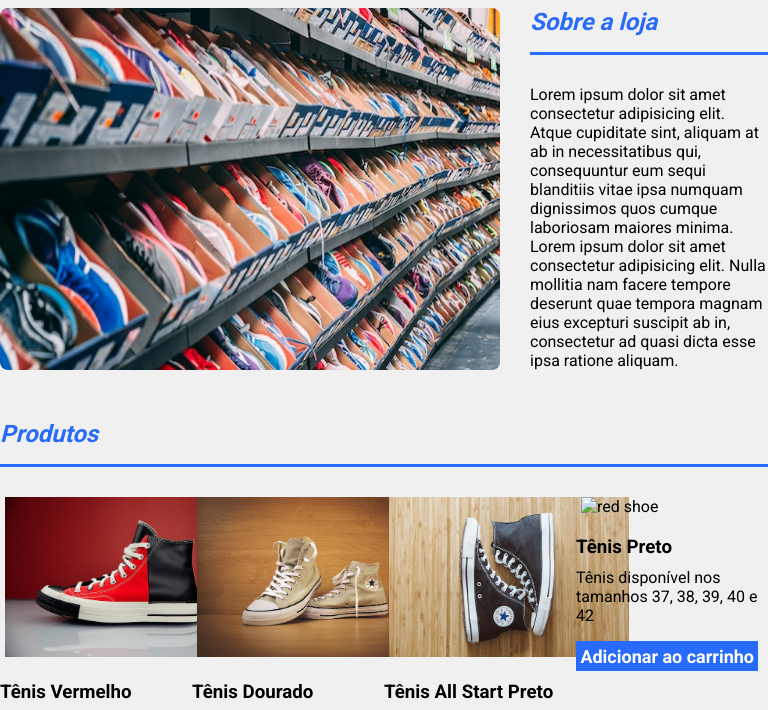
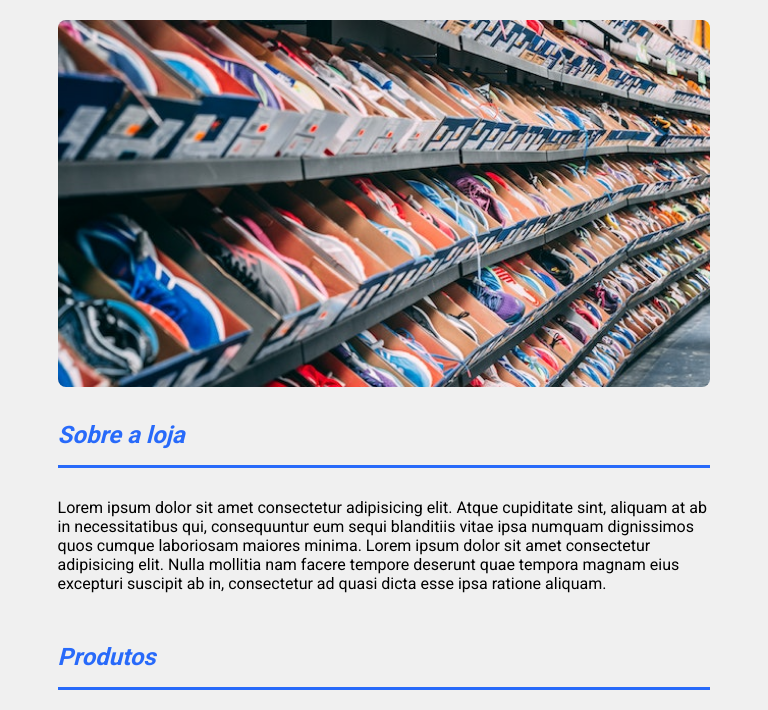
Before and after one commit to SilasFas/projeto-3-css-responsivo, a plain HTML site: page index.html in a window 768 px wide. Shown: the part 60-770 px from the top of the page. Drawn offline with Linux system fonts and the light colour scheme.

Commit message:
media query: tablet version

```diff
--- a/index.html
+++ b/index.html
@@ -5,7 +5,9 @@
     <meta charset="UTF-8">
     <meta name="viewport" content="width=device-width, initial-scale=1.0">
     <title>Exercício CSS Responsivo</title>
-    <link rel="stylesheet" href="index.css">
+    <link rel="stylesheet" href="styles/desktop.css">
+    <link rel="stylesheet" href="styles/tablet.css" >
+    <link rel="stylesheet" href="styles/mobile.css">
 </head>
 
 <body>
--- a/index.css
+++ b/styles/desktop.css
@@ -10,7 +10,6 @@
 body {
     background-color: rgb(240, 240, 240);
 }
-
 
 header {
     background-color: rgb(40, 106, 250);
@@ -95,8 +94,7 @@ button {
     margin: 16px 0px 20px 0px;
     width: 95%;
 
-
-    background-color:  rgb(40, 106, 250);
+    background-color: rgb(40, 106, 250);
     border: none;
     color: white;
     height: 30px;
--- /dev/null
+++ b/styles/mobile.css
@@ -0,0 +1,5 @@
+@media only screen and (max-width: 640px) {
+    body{
+        background-color: aqua;
+    }
+}
--- /dev/null
+++ b/styles/tablet.css
@@ -0,0 +1,59 @@
+@media only screen and (min-width: 641px) and (max-width: 1023px) {
+
+    .containerFlexHeader {
+        height: 50px;
+    }
+
+    .container {
+        width: 700px;
+        width: 85%;
+        margin: 0 auto;
+    }
+
+    .containerFlexMain {
+        display: block;
+    }
+
+    main>div>img {
+        width: 100%;
+        margin-bottom: 30px;
+    }
+
+    img.size {
+        width: 100%;
+        padding-left: 2%;
+        padding-right: 2%;
+        margin-bottom: 5px;
+    }
+
+    .containerGrid {
+        display: grid;
+        grid-template-columns: repeat(2, 50%);
+    }
+
+    h3 {
+        margin-bottom: 2px;
+        margin-left: 5px;
+    }
+
+    main>section>div>div>section>p {
+        margin-left: 5px;
+        width: 80%;
+    }
+
+    button {
+        margin-top: 30px;
+        margin-bottom: 20px;
+        margin-left: 2%;
+        margin-right: 2%;
+        width: 96%;
+
+        background-color: rgb(40, 106, 250);
+        border: none;
+        color: white;
+        height: 30px;
+        font-size: large;
+        font-weight: bold;
+        cursor: pointer;
+    }
+}
```
